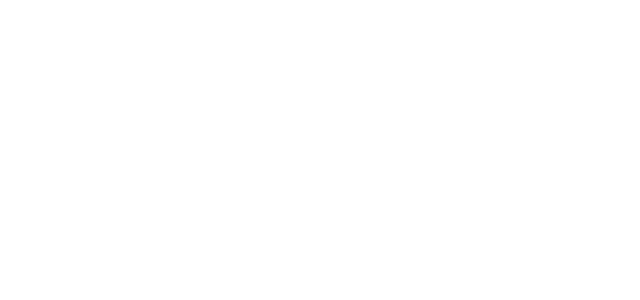
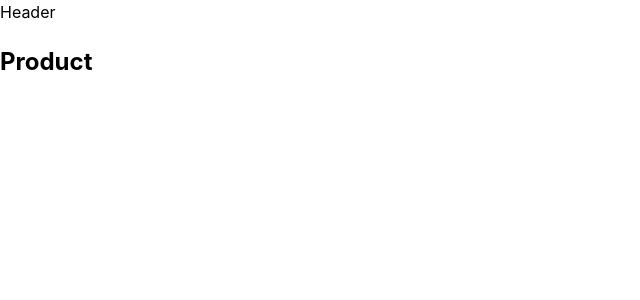
Before and after one commit to Dung-Bap/domino_pizza, a React (Create React App) app: page /product in a window 1280 px wide. Before the commit this address had no page. Shown: the top 300 px of the page, without its empty margins (0-640 px from the left). Built offline with nearby package versions, Linux system fonts and the light colour scheme; a web font is replaced by a local one.

Commit message:
Create Layout component

```diff
--- a/src/App.js
+++ b/src/App.js
@@ -1,5 +1,6 @@
-import { BrowserRouter, Routes, Route } from "react-router-dom";
-import { publishRoutes } from "~/routes";
+import { BrowserRouter, Routes, Route } from 'react-router-dom';
+import { publishRoutes } from '~/routes';
+import DefaultLayout from './Layout/DefaultLayout';
 
 function App() {
     return (
@@ -8,7 +9,24 @@ function App() {
                 <Routes>
                     {publishRoutes.map((route, index) => {
                         const Page = route.component;
-            return <Route key={index} path={route.path} element={<Page />} />;
+
+                        let Layout = DefaultLayout;
+                        if (route.layout) {
+                            Layout = route.layout;
+                        } else {
+                            Layout = DefaultLayout;
+                        }
+                        return (
+                            <Route
+                                key={index}
+                                path={route.path}
+                                element={
+                                    <Layout>
+                                        <Page />
+                                    </Layout>
+                                }
+                            />
+                        );
                     })}
                 </Routes>
             </div>
--- /dev/null
+++ b/src/Layout/DefaultLayout/Footer/index.js
@@ -0,0 +1,5 @@
+function Footer() {
+    return <div> Footer </div>;
+}
+
+export default Footer;
--- /dev/null
+++ b/src/Layout/DefaultLayout/Header/index.js
@@ -0,0 +1,5 @@
+function Header() {
+    return <header> Header </header>;
+}
+
+export default Header;
--- /dev/null
+++ b/src/Layout/HeaderOnly/Header/index.js
@@ -0,0 +1,5 @@
+function Header() {
+    return <header> Header </header>;
+}
+
+export default Header;
--- /dev/null
+++ b/src/Layout/HeaderOnly/index.js
@@ -0,0 +1,14 @@
+import Header from './Header';
+
+function HeaderOnly({ children }) {
+    return (
+        <div>
+            <Header />
+            <div className="container">
+                <div className="content">{children}</div>
+            </div>
+        </div>
+    );
+}
+
+export default HeaderOnly;
--- /dev/null
+++ b/src/Layout/index.js
@@ -0,0 +1,2 @@
+export { default as HeaderOnly } from '~/HeaderOnly';
+export { default as DefaultLayout } from '~/DefaultLayout';
--- a/src/pages/Home/index.js
+++ b/src/pages/Home/index.js
@@ -1,5 +1,5 @@
 function Home() {
-  return <h2>Home</h2>;
+    return <h2>Home</h2>;
 }
 
 export default Home;
--- /dev/null
+++ b/src/pages/Product/index.js
@@ -0,0 +1,5 @@
+function Product() {
+    return <h2>Product</h2>;
+}
+
+export default Product;
--- a/src/pages/Voucher/index.js
+++ b/src/pages/Voucher/index.js
@@ -1,5 +1,5 @@
 function Voucher() {
-  return <h2>Voucher</h2>;
+    return <h2>Voucher</h2>;
 }
 
 export default Voucher;
```
Also changed, not shown: src/routes/index.js (+7 -4 lines), 1 other file (tests, documents, lock files or other folders). Lines whose indentation alone changed are shown as unchanged.
